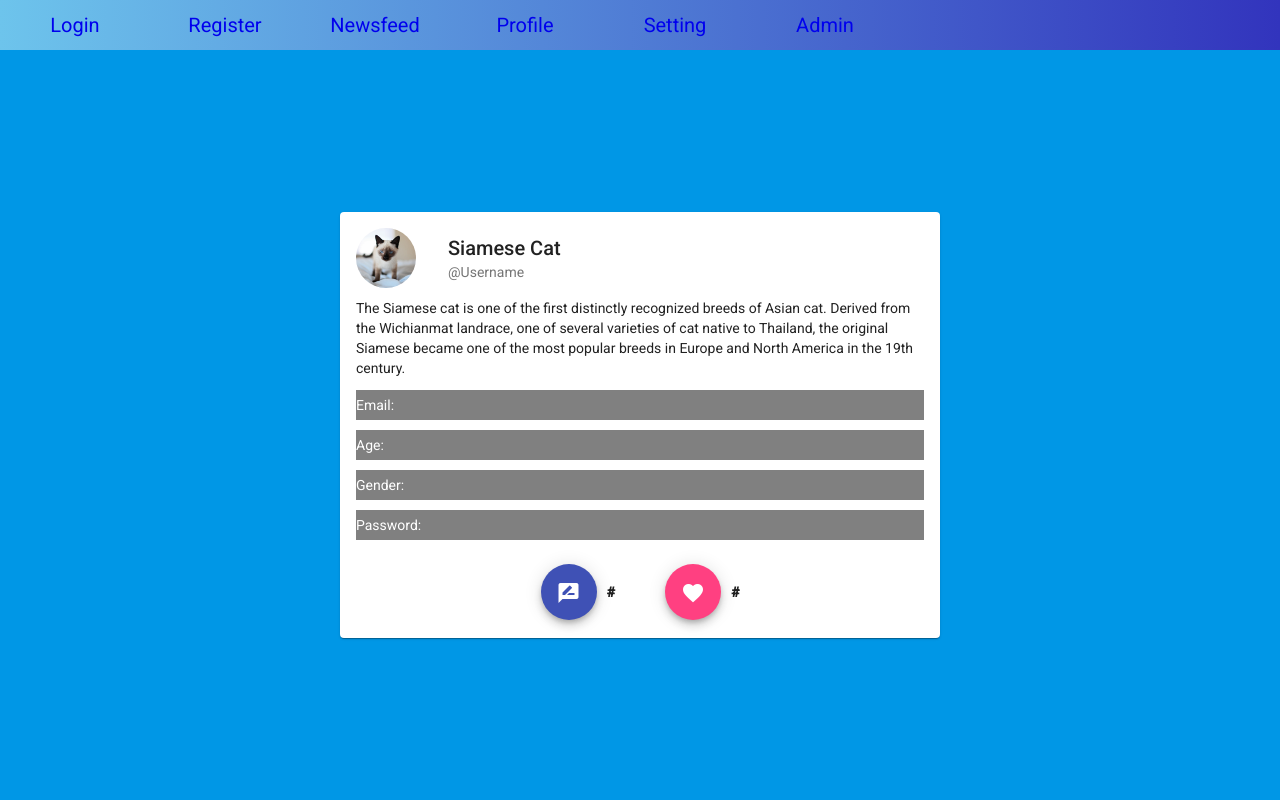
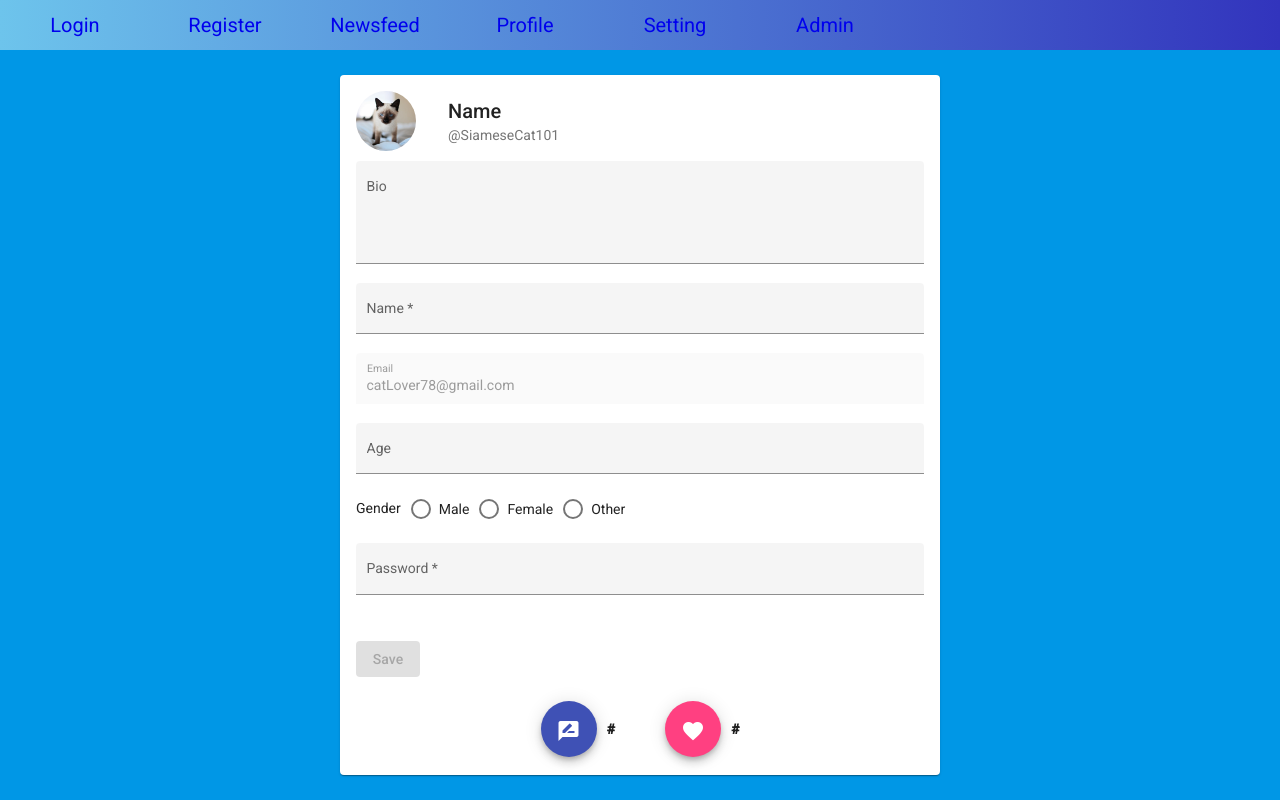
Before and after one commit to David3567/Antra-Share-Feb-2022, an Angular app in the folder TeamProject/: page /profile in a window 1280 px wide. Built offline with nearby package versions, Linux system fonts and the light colour scheme.

Commit message:
Create reactive profile

```diff
--- a/TeamProject/src/app/app.component.css
+++ b/TeamProject/src/app/app.component.css
@@ -1,6 +1,7 @@
 .NavBar {
-    position:sticky;
-    top:0;
+  position: sticky;
+  top: 0;
+  z-index: 1;
   height: 50px;
   line-height: 50px;
   display: flex;
--- a/TeamProject/src/app/modules/profile/profile-page/profile-page.component.css
+++ b/TeamProject/src/app/modules/profile/profile-page/profile-page.component.css
@@ -2,15 +2,6 @@
   margin: 0;
   padding: 0;
   box-sizing: border-box;
-}
-
-header {
-  position: sticky;
-  top: 0px;
-  z-index: 1;
-  height: 75px;
-  min-width: 280px;
-  background-color: #192a56;
 }
 
 .container {
@@ -38,15 +29,43 @@ mat-card {
   margin-top: 10px;
 }
 
-ul {
-  list-style: none;
+form {
   line-height: 30px;
-  color: white;
 }
 
-li {
-  margin-bottom: 10px;
-  background-color: grey;
+.validation > p {
+  padding-left: 10px;
+  margin-bottom: 0;
+}
+
+.prompt {
+  color: black;
+}
+
+.full-width {
+  width: 100%;
+}
+
+.textarea-field {
+  height: 70px;
+  padding-bottom: 0;
+  resize: none;
+}
+
+.radio-container {
+  padding-bottom: 1.34375em;
+}
+
+mat-radio-button {
+  padding-right: 10px;
+}
+
+#gender-label {
+  padding-right: 10px;
+}
+
+.password-container {
+  padding-bottom: 2em;
 }
 
 mat-card-actions {
--- a/TeamProject/src/app/modules/profile/profile-page/profile-page.component.html
+++ b/TeamProject/src/app/modules/profile/profile-page/profile-page.component.html
@@ -1,27 +1,101 @@
-<!-- <header></header> -->
 <div class="container">
   <mat-card class="profile-card">
     <mat-card-header>
       <div mat-card-avatar class="profile-pix" title="Profile Picture"></div>
       <div class="profile-header">
-        <mat-card-title>Siamese Cat</mat-card-title>
-        <mat-card-subtitle>@Username</mat-card-subtitle>
+        <mat-card-title>{{ displayName }}</mat-card-title>
+        <mat-card-subtitle>@SiameseCat101</mat-card-subtitle>
       </div>
     </mat-card-header>
+
     <mat-card-content>
-      <p class="bio">
-        The Siamese cat is one of the first distinctly recognized breeds of
-        Asian cat. Derived from the Wichianmat landrace, one of several
-        varieties of cat native to Thailand, the original Siamese became one of
-        the most popular breeds in Europe and North America in the 19th century.
-      </p>
-      <ul>
-        <li>Email:</li>
-        <li>Age:</li>
-        <li>Gender:</li>
-        <li>Password:</li>
-      </ul>
+      <form [formGroup]="profile" (ngSubmit)="onSubmit()">
+        <mat-form-field class="full-width" appearance="fill">
+          <mat-label>Bio</mat-label>
+          <textarea
+            matInput
+            class="textarea-field"
+            maxlength="160"
+            placeholder="The Siamese cat is one of the first distinctly recognized breeds of Asian cat. Derived from the Wichianmat landrace, one of several varieties of cat native to Thailand."
+            formControlName="bio"
+          >
+          </textarea>
+        </mat-form-field>
+
+        <mat-form-field class="full-width" appearance="fill">
+          <mat-label>Name</mat-label>
+          <input matInput type="text" maxlength="50" formControlName="name" />
+          <mat-error
+            class="validation"
+            *ngIf="!nameFC.valid && (nameFC.dirty || nameFC.touched)"
+          >
+            <div [hidden]="!nameFC.errors.required">
+              Username can't be blank
+            </div>
+            <div class="prompt" [hidden]="!nameFC.errors.minlength">
+              Length (5-12)
+            </div>
+            <div [hidden]="!nameFC.errors.maxlength">
+              Max Length (12) Exceeded
+            </div>
+          </mat-error>
+        </mat-form-field>
+
+        <mat-form-field class="full-width" appearance="fill">
+          <mat-label>Email</mat-label>
+          <input matInput type="text" formControlName="email" />
+        </mat-form-field>
+
+        <mat-form-field class="full-width" appearance="fill">
+          <mat-label>Age</mat-label>
+          <input matInput type="text" formControlName="age" />
+        </mat-form-field>
+
+        <div class="radio-container">
+          <mat-radio-group
+            aria-label="Select a gender"
+            formControlName="gender"
+          >
+            <mat-label id="gender-label">Gender</mat-label>
+            <mat-radio-button value="male">Male</mat-radio-button>
+            <mat-radio-button value="female">Female</mat-radio-button>
+            <mat-radio-button value="other">Other</mat-radio-button>
+          </mat-radio-group>
+        </div>
+
+        <mat-form-field class="full-width password-container" appearance="fill">
+          <mat-label>Password</mat-label>
+          <input matInput type="text" formControlName="password" />
+          <mat-error
+            class="validation"
+            *ngIf="
+              !passwordFC.valid && (passwordFC.dirty || passwordFC.touched)
+            "
+          >
+            <div [hidden]="!passwordFC.errors.required">
+              Password can't be blank
+            </div>
+            <div class="prompt" [hidden]="!passwordFC.errors.minlength">
+              Min Length (5)
+            </div>
+            <div class="prompt" [hidden]="!passwordFC.errors.pattern">
+              Requires (1) UpperCase and (1) Special Character (#?!@$%^&*)
+            </div>
+          </mat-error>
+        </mat-form-field>
+
+        <button
+          mat-flat-button
+          mat-flat-button
+          type="submit"
+          [disabled]="!profile.valid"
+          color="primary"
+        >
+          Save
+        </button>
+      </form>
     </mat-card-content>
+
     <mat-card-actions>
       <div class="button-container">
         <button mat-fab color="primary" aria-label="post icon">
@@ -38,8 +112,3 @@
     </mat-card-actions>
   </mat-card>
 </div>
-<!-- <footer>
-  <button>My Profile</button>
-  <button>News Feed</button>
-  <button>Settings</button>
-</footer> -->
--- a/TeamProject/src/app/modules/profile/profile-page/profile-page.component.ts
+++ b/TeamProject/src/app/modules/profile/profile-page/profile-page.component.ts
@@ -1,15 +1,46 @@
 import { Component, OnInit } from '@angular/core';
+import { FormGroup, FormControl, Validators } from '@angular/forms';
 
 @Component({
   selector: 'app-profile-page',
   templateUrl: './profile-page.component.html',
-  styleUrls: ['./profile-page.component.css']
+  styleUrls: ['./profile-page.component.css'],
 })
 export class ProfilePageComponent implements OnInit {
+  displayName: string = 'Name';
 
-  constructor() { }
+  profile = new FormGroup({
+    bio: new FormControl(''),
+    name: new FormControl('', [
+      Validators.required,
+      Validators.minLength(5),
+      Validators.maxLength(12),
+    ]),
+    email: new FormControl({ value: 'catLover78@gmail.com', disabled: true }),
+    age: new FormControl(''),
+    gender: new FormControl(''),
+    password: new FormControl('', [
+      Validators.required,
+      Validators.minLength(5),
+      Validators.pattern(
+        '^(?=.*[A-Z])(?=.*[#?!@$%^&*])[A-Za-z0-9#?!@$%^&*]{5,}$'
+      ),
+    ]),
+  });
 
-  ngOnInit(): void {
+  constructor() {}
+
+  get nameFC() {
+    return this.profile.get('name');
+  }
+  get passwordFC() {
+    return this.profile.get('password');
   }
 
+  ngOnInit(): void {}
+
+  onSubmit() {
+    console.log(this.profile.value);
+    this.displayName = this.profile.value.name;
+  }
 }
```
Also changed, not shown: TeamProject/src/app/modules/profile/profile.module.ts (+14 -1 lines), 1 other file (tests, documents, lock files or other folders). Lines whose indentation alone changed are shown as unchanged.
